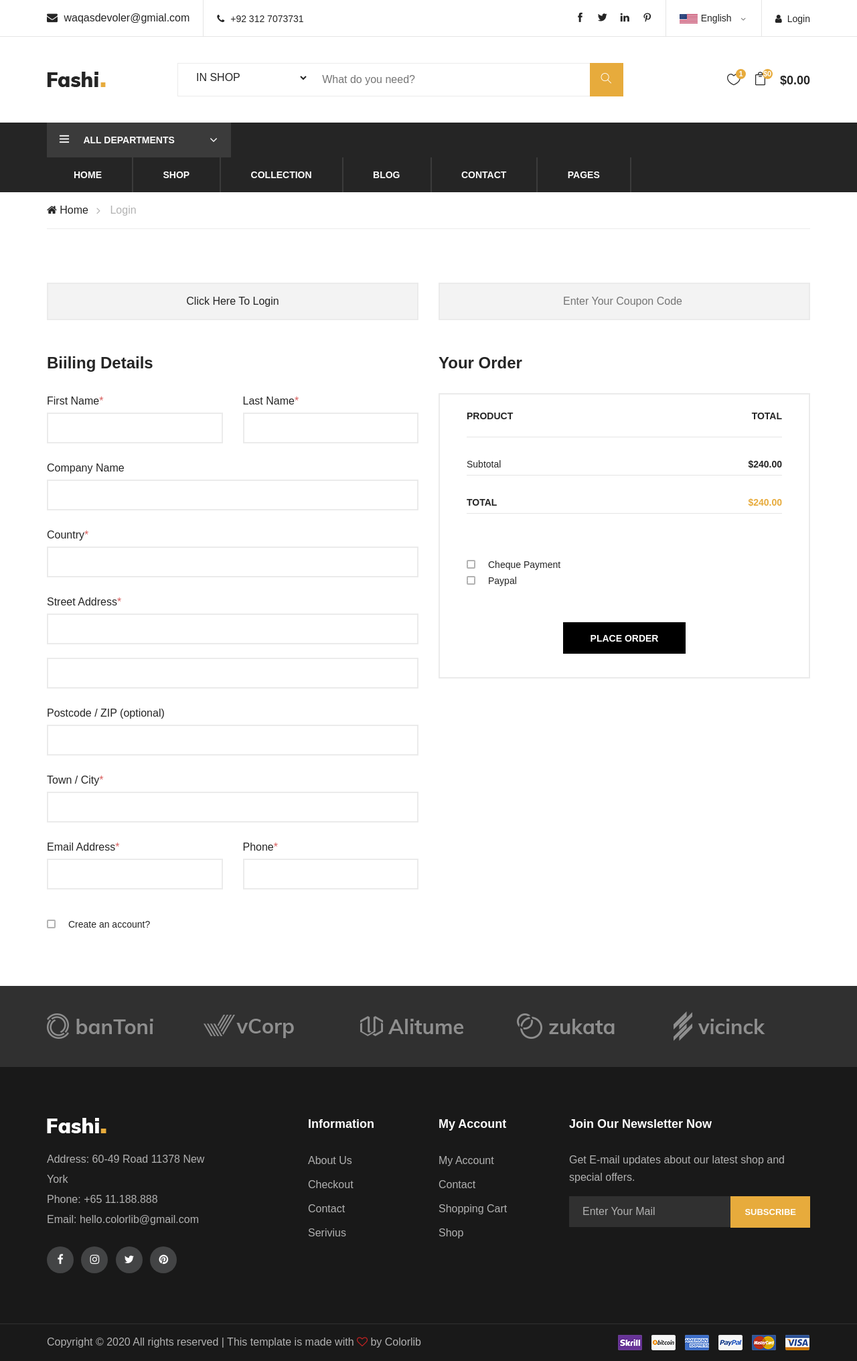
After one commit to Waqas1o1/Shop, a Django app: page /Checkout/ in a window 1280 px wide. The commit adds this page. Shown: the whole page at 67% size. Run offline with Django 3.2, Linux system fonts and the light colour scheme; parts of the project's set-up code (start-up, migrations or seed data) failed here and were passed over; some libraries are stand-ins or nearby versions; some web fonts are replaced.

Commit message:
CheckOut

```diff
--- a/Home/admin.py
+++ b/Home/admin.py
@@ -1,4 +1,5 @@
 from django.contrib import admin
 from .models import Product,Item,Promotions,TimeDeal,ItemComment
+from .models import Coupen
 # Register your models here.
-admin.site.register((Product,Item,Promotions,TimeDeal,ItemComment))
+admin.site.register((Product,Item,Promotions,TimeDeal,ItemComment,Coupen))
--- a/Home/urls.py
+++ b/Home/urls.py
@@ -15,5 +15,7 @@ urlpatterns = [
     # Comment
     path('postcomment/<int:pid>',views.Comment_handle,name='filtertagspage'),
     # Cart
-    path('Shopcart/',views.ShopCart,name='shopcartpage')
+    path('Shopcart/',views.ShopCart,name='shopcartpage'),
+    # Ceckout
+    path('Checkout/',views.CheckOut,name='checkout'),
 ]
--- a/Home/views.py
+++ b/Home/views.py
@@ -1,5 +1,5 @@
 from django.shortcuts import render,HttpResponse,redirect
-from .models import Product,Item,Promotions,TimeDeal,ItemComment
+from .models import Product,Item,Promotions,TimeDeal,ItemComment,Coupen
 from Blog.models import Blog_Post
 from django.contrib import messages
 import json
@@ -112,6 +112,8 @@ def product_load(p):
                         'pricse':item.item_FrashPricse,'dicsount':item.item_Discount_pricse,
                         'image':str(item.item_image)})
     return item_list
+
+
 # Comments
 def Comment_handle(request,pid):
     if request.method == 'POST':
@@ -132,4 +134,18 @@ def Search_Shop(request):
         return HttpResponse(send_data)
 
 def ShopCart(request):
+    if request.is_ajax():
+        if request.method == 'POST':
+            coupen = request.POST.get('coupen')
+            item_coupen = Coupen.objects.filter(code=coupen)
+            send_item = Item.objects.filter(item_coupen=item_coupen.first()).values('item_id')
+            # print(item_coupen[0].discount)
+            d = []
+            for p in send_item:
+                d.append({'id':p['item_id'] ,'discount':item_coupen[0].discount})
+            data = json.dumps(d)
+        return HttpResponse(data)
     return render(request,'home/shopping-cart.html')
+
+def CheckOut(request):
+    return render(request,'home/check-out.html');
--- a/templates/basic.html
+++ b/templates/basic.html
@@ -123,7 +123,7 @@
                                     </div>
                                     <div class="select-button">
                                         <a href="/Shopcart/" class="primary-btn view-card">VIEW CARD</a>
-                                        <a href="#" class="primary-btn checkout-btn">CHECK OUT</a>
+                                        <a href="/Checkout/" class="primary-btn checkout-btn">CHECK OUT</a>
                                     </div>
                                 </div>
                             </li>
@@ -335,8 +335,8 @@
     <!-- ADVANCSE Search  -->
     <script>
         $('#AdvancseSearch').on('submit', function(e) {
-            ctg = document.getElementById('Catagory_search').value
-            $(this).attr('action', "/Search/serach/" + ctg)
+            ctg = document.getElementById('Catagory_search').value;
+            $(this).attr('action', "/Search/serach/" + ctg);
         })
     </script>
     <script>
@@ -359,7 +359,7 @@
                     let name = document.getElementById('productname').innerHTML;
                     let imag_path = document.getElementById('productimag').src;
                     imag_path = imag_path.split('/').slice(-1)[0];
-                    cart[idstr] = [qty, name, parseFloat(pricse), imag_path]
+                    cart[idstr] = [qty, name, parseFloat(pricse), imag_path,'Availible Size',0]
                 }
                 alert('Item : "' + cart[idstr][1] + '" is added to cart list');
                 updatepopover(cart);
--- /dev/null
+++ b/templates/home/check-out.html
@@ -0,0 +1,119 @@
+{% extends 'basic.html' %} {% block body %}
+
+<body>
+    <!-- Shopping Cart Section Begin -->
+    <section class="checkout-section spad">
+        <div class="container">
+            <form action="#" class="checkout-form">
+                <div class="row">
+                    <div class="col-lg-6">
+                        <div class="checkout-content">
+                            <a href="#" class="content-btn">Click Here To Login</a>
+                        </div>
+                        <h4>Biiling Details</h4>
+                        <div class="row">
+                            <div class="col-lg-6">
+                                <label for="fir">First Name<span>*</span></label>
+                                <input type="text" id="fir">
+                            </div>
+                            <div class="col-lg-6">
+                                <label for="last">Last Name<span>*</span></label>
+                                <input type="text" id="last">
+                            </div>
+                            <div class="col-lg-12">
+                                <label for="cun-name">Company Name</label>
+                                <input type="text" id="cun-name">
+                            </div>
+                            <div class="col-lg-12">
+                                <label for="cun">Country<span>*</span></label>
+                                <input type="text" id="cun">
+                            </div>
+                            <div class="col-lg-12">
+                                <label for="street">Street Address<span>*</span></label>
+                                <input type="text" id="street" class="street-first">
+                                <input type="text">
+                            </div>
+                            <div class="col-lg-12">
+                                <label for="zip">Postcode / ZIP (optional)</label>
+                                <input type="text" id="zip">
+                            </div>
+                            <div class="col-lg-12">
+                                <label for="town">Town / City<span>*</span></label>
+                                <input type="text" id="town">
+                            </div>
+                            <div class="col-lg-6">
+                                <label for="email">Email Address<span>*</span></label>
+                                <input type="text" id="email">
+                            </div>
+                            <div class="col-lg-6">
+                                <label for="phone">Phone<span>*</span></label>
+                                <input type="text" id="phone">
+                            </div>
+                            <div class="col-lg-12">
+                                <div class="create-item">
+                                    <label for="acc-create">
+                                        Create an account?
+                                        <input type="checkbox" id="acc-create">
+                                        <span class="checkmark"></span>
+                                    </label>
+                                </div>
+                            </div>
+                        </div>
+                    </div>
+                    <div class="col-lg-6">
+                        <div class="checkout-content">
+                            <input type="text" placeholder="Enter Your Coupon Code">
+                        </div>
+                        <div class="place-order">
+                            <h4>Your Order</h4>
+                            <div class="order-total">
+                                <ul class="order-table" id='order'>
+
+                                </ul>
+                                <div class="payment-check">
+                                    <div class="pc-item">
+                                        <label for="pc-check">
+                                            Cheque Payment
+                                            <input type="checkbox" id="pc-check">
+                                            <span class="checkmark"></span>
+                                        </label>
+                                    </div>
+                                    <div class="pc-item">
+                                        <label for="pc-paypal">
+                                            Paypal
+                                            <input type="checkbox" id="pc-paypal">
+                                            <span class="checkmark"></span>
+                                        </label>
+                                    </div>
+                                </div>
+                                <div class="order-btn">
+                                    <button type="submit" class="site-btn place-btn">Place Order</button>
+                                </div>
+                            </div>
+                        </div>
+                    </div>
+                </div>
+            </form>
+        </div>
+    </section>
+    <!-- Shopping Cart Section End -->
+</body>
+{% endblock %}
+
+</html>
+{% block Js %}
+<script>
+    var cart = JSON.parse(localStorage.getItem('cart'));
+    loadOrder(cart);
+
+    function loadOrder(cart) {
+        let str = '<li>Product <span>Total</span></li>';
+        for (let i in cart) {
+            str += `<li class="fw-normal">${cart[i][1]} x ${cart[i][0]} <span>$${cart[i][0] * cart[i][2]}</span></li>`
+        }
+        str += `<li class="fw-normal">Subtotal <span>$240.00</span></li>
+                    <li class="total-price">Total <span>$240.00</span></li>`
+        document.getElementById('order').innerHTML = str
+    }
+</script>
+{% endblock %}
```
Also changed, not shown: Home/models.py (+9 -1 lines), templates/home/product.html (+31 -11 lines), templates/home/shopping-cart.html (+65 -9 lines), Blog/migrations/0013_auto_20200706_2339.py (added), Blog/migrations/0014_auto_20200707_1525.py (added), Blog/migrations/0015_auto_20200707_1548.py (added), Blog/migrations/0016_auto_20200707_1549.py (added), Blog/migrations/0017_auto_20200707_1552.py (added), Blog/migrations/0018_auto_20200708_2308.py (added), Home/migrations/0025_auto_20200707_1525.py (added), Home/migrations/0026_auto_20200707_1548.py (added), Home/migrations/0027_auto_20200707_1552.py (added), Home/migrations/0028_auto_20200708_2308.py (added), db.sqlite3.
